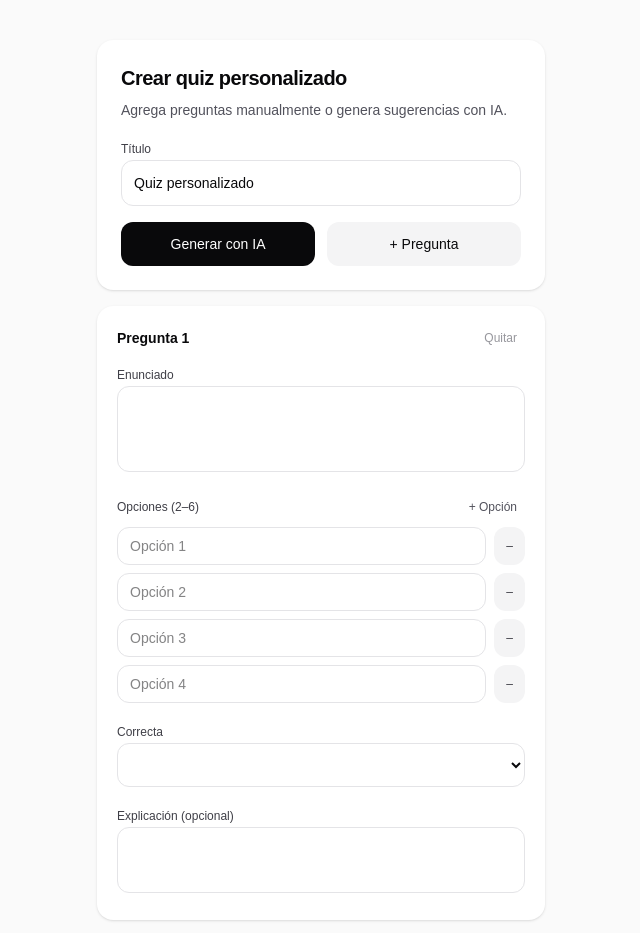
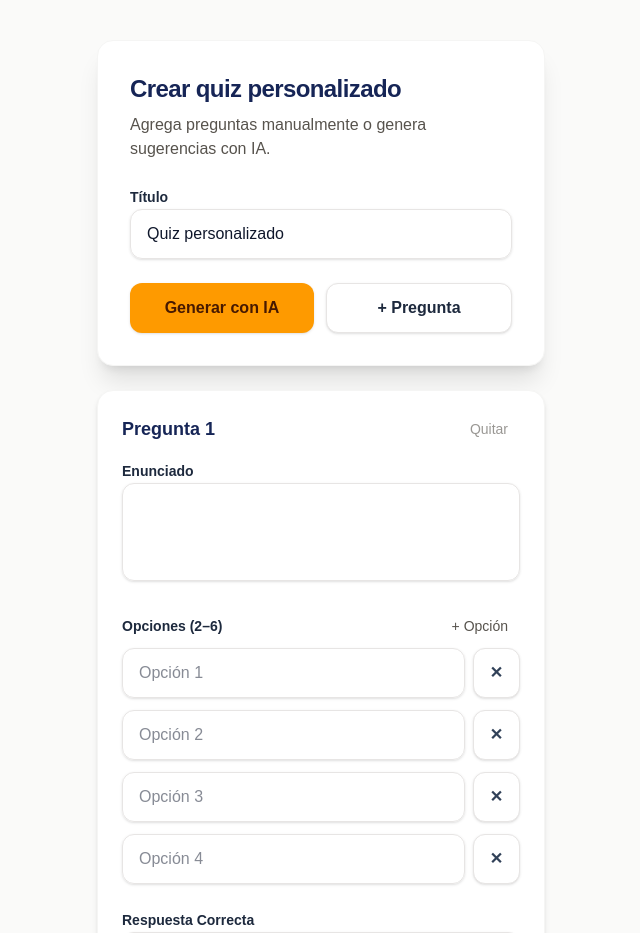
Before and after one commit to tizendark/Logos-Match, a Next.js app in the folder logos-match/: page /host/custom in a window 1280 px wide. Shown: the top 933 px of the page, without its empty margins (319-959 px from the left). Built offline with nearby package versions, Linux system fonts and the light colour scheme.

Commit message:
style: apply DESIGN.md guidelines to existing UI

```diff
--- a/logos-match/src/app/host/custom/page.tsx
+++ b/logos-match/src/app/host/custom/page.tsx
@@ -179,30 +179,30 @@ export default function HostCustomQuizPage() {
   }
 
   return (
-    <div className="flex flex-1 flex-col items-center bg-zinc-50 px-4 py-10 text-zinc-950">
-      <main className="w-full max-w-md space-y-4">
-        <div className="rounded-2xl bg-white p-6 shadow-sm">
-          <h1 className="text-xl font-semibold tracking-tight">
+    <div className="flex flex-1 flex-col items-center bg-stone-50 px-4 py-10 text-slate-900">
+      <main className="w-full max-w-md space-y-6">
+        <div className="rounded-2xl bg-white p-8 shadow-xl border border-stone-100">
+          <h1 className="text-2xl font-bold tracking-tight text-blue-950">
             Crear quiz personalizado
           </h1>
-          <p className="mt-2 text-sm text-zinc-600">
+          <p className="mt-2 text-base text-stone-600">
             Agrega preguntas manualmente o genera sugerencias con IA.
           </p>
 
-          <div className="mt-4 space-y-2">
-            <label className="text-xs font-medium text-zinc-700">Título</label>
+          <div className="mt-6 space-y-2">
+            <label className="text-sm font-semibold text-slate-800">Título</label>
             <input
-              className="w-full rounded-xl border border-zinc-200 px-3 py-3 text-sm outline-none focus:border-zinc-400"
+              className="w-full rounded-xl border border-stone-200 px-4 py-3 text-base outline-none focus:border-blue-500 focus:ring-1 focus:ring-blue-500 transition-all shadow-sm"
               value={title}
               onChange={(e) => setTitle(e.target.value)}
               disabled={isPending}
             />
           </div>
 
-          <div className="mt-4 flex gap-3">
+          <div className="mt-6 flex gap-3">
             <button
               type="button"
-              className="flex-1 rounded-xl bg-zinc-950 px-4 py-3 text-sm font-medium text-white disabled:opacity-60"
+              className="flex-1 rounded-xl bg-amber-500 px-4 py-3 text-base font-semibold text-amber-950 hover:bg-amber-600 transition-all shadow-sm disabled:opacity-60"
               onClick={generateWithAi}
               disabled={isPending}
             >
@@ -210,7 +210,7 @@ export default function HostCustomQuizPage() {
             </button>
             <button
               type="button"
-              className="flex-1 rounded-xl bg-zinc-100 px-4 py-3 text-sm font-medium text-zinc-950 disabled:opacity-60"
+              className="flex-1 rounded-xl bg-white border border-stone-200 px-4 py-3 text-base font-semibold text-slate-800 hover:bg-stone-50 transition-all shadow-sm hover:shadow disabled:opacity-60"
               onClick={addQuestion}
               disabled={isPending}
             >
@@ -225,12 +225,12 @@ export default function HostCustomQuizPage() {
           const correctIndex = Math.min(q.correctIndex, maxCorrectIndex)
 
           return (
-            <div key={qIndex} className="rounded-2xl bg-white p-5 shadow-sm">
+            <div key={qIndex} className="rounded-2xl bg-white p-6 shadow-md border border-stone-100">
               <div className="flex items-center justify-between gap-3">
-                <p className="text-sm font-semibold">Pregunta {qIndex + 1}</p>
+                <p className="text-lg font-bold text-blue-950">Pregunta {qIndex + 1}</p>
                 <button
                   type="button"
-                  className="rounded-lg px-2 py-1 text-xs font-medium text-zinc-600 hover:bg-zinc-50 disabled:opacity-60"
+                  className="rounded-lg px-3 py-1 text-sm font-medium text-stone-600 hover:bg-red-50 hover:text-red-600 transition-colors disabled:opacity-60"
                   onClick={() => removeQuestion(qIndex)}
                   disabled={isPending || questions.length === 1}
                 >
@@ -238,12 +238,12 @@ export default function HostCustomQuizPage() {
                 </button>
               </div>
 
-              <div className="mt-3 space-y-2">
-                <label className="text-xs font-medium text-zinc-700">
+              <div className="mt-4 space-y-2">
+                <label className="text-sm font-semibold text-slate-800">
                   Enunciado
                 </label>
                 <textarea
-                  className="w-full resize-none rounded-xl border border-zinc-200 px-3 py-3 text-sm outline-none focus:border-zinc-400"
+                  className="w-full resize-none rounded-xl border border-stone-200 px-4 py-3 text-base outline-none focus:border-blue-500 focus:ring-1 focus:ring-blue-500 transition-all shadow-sm"
                   rows={3}
                   value={q.prompt}
                   onChange={(e) => updateQuestion(qIndex, { prompt: e.target.value })}
@@ -251,14 +251,14 @@ export default function HostCustomQuizPage() {
                 />
               </div>
 
-              <div className="mt-4 space-y-2">
+              <div className="mt-6 space-y-2">
                 <div className="flex items-center justify-between">
-                  <label className="text-xs font-medium text-zinc-700">
+                  <label className="text-sm font-semibold text-slate-800">
                     Opciones (2–6)
                   </label>
                   <button
                     type="button"
-                    className="rounded-lg px-2 py-1 text-xs font-medium text-zinc-600 hover:bg-zinc-50 disabled:opacity-60"
+                    className="rounded-lg px-3 py-1 text-sm font-medium text-stone-600 hover:bg-stone-100 transition-colors disabled:opacity-60"
                     onClick={() => addOption(qIndex)}
                     disabled={isPending || normalizedOptions.length >= 6}
                   >
@@ -266,11 +266,11 @@ export default function HostCustomQuizPage() {
                   </button>
                 </div>
 
-                <div className="space-y-2">
+                <div className="space-y-3">
                   {q.options.map((opt, optIndex) => (
                     <div key={optIndex} className="flex gap-2">
                       <input
-                        className="flex-1 rounded-xl border border-zinc-200 px-3 py-2 text-sm outline-none focus:border-zinc-400"
+                        className="flex-1 rounded-xl border border-stone-200 px-4 py-3 text-base outline-none focus:border-blue-500 focus:ring-1 focus:ring-blue-500 transition-all shadow-sm"
                         value={opt}
                         onChange={(e) => updateOption(qIndex, optIndex, e.target.value)}
                         disabled={isPending}
@@ -278,23 +278,23 @@ export default function HostCustomQuizPage() {
                       />
                       <button
                         type="button"
-                        className="shrink-0 rounded-xl bg-zinc-100 px-3 py-2 text-xs font-medium text-zinc-700 disabled:opacity-60"
+                        className="shrink-0 rounded-xl bg-white border border-stone-200 px-4 py-3 text-base font-bold text-slate-700 hover:bg-red-50 hover:text-red-600 hover:border-red-200 transition-all shadow-sm disabled:opacity-60"
                         onClick={() => removeOption(qIndex, optIndex)}
                         disabled={isPending || q.options.length <= 2}
                       >
-                        –
+                        ✕
                       </button>
                     </div>
                   ))}
                 </div>
               </div>
 
-              <div className="mt-4 space-y-2">
-                <label className="text-xs font-medium text-zinc-700">
-                  Correcta
+              <div className="mt-6 space-y-2">
+                <label className="text-sm font-semibold text-slate-800">
+                  Respuesta Correcta
                 </label>
                 <select
-                  className="w-full rounded-xl border border-zinc-200 px-3 py-3 text-sm outline-none focus:border-zinc-400"
+                  className="w-full rounded-xl border border-stone-200 px-4 py-3 text-base outline-none focus:border-blue-500 focus:ring-1 focus:ring-blue-500 transition-all shadow-sm bg-white"
                   value={correctIndex}
                   onChange={(e) =>
                     updateQuestion(qIndex, { correctIndex: Number(e.target.value) })
@@ -309,12 +309,12 @@ export default function HostCustomQuizPage() {
                 </select>
               </div>
 
-              <div className="mt-4 space-y-2">
-                <label className="text-xs font-medium text-zinc-700">
+              <div className="mt-6 space-y-2">
+                <label className="text-sm font-semibold text-slate-800">
                   Explicación (opcional)
                 </label>
                 <textarea
-                  className="w-full resize-none rounded-xl border border-zinc-200 px-3 py-3 text-sm outline-none focus:border-zinc-400"
+                  className="w-full resize-none rounded-xl border border-stone-200 px-4 py-3 text-base outline-none focus:border-blue-500 focus:ring-1 focus:ring-blue-500 transition-all shadow-sm"
                   rows={2}
                   value={q.explanation ?? ''}
                   onChange={(e) =>
@@ -327,18 +327,18 @@ export default function HostCustomQuizPage() {
           )
         })}
 
-        <div className="rounded-2xl bg-white p-6 shadow-sm">
+        <div className="rounded-2xl bg-white p-8 shadow-xl border border-stone-100">
           <button
             type="button"
-            className="w-full rounded-xl bg-zinc-950 px-4 py-3 text-sm font-medium text-white disabled:opacity-60"
+            className="w-full rounded-xl bg-amber-500 px-4 py-3 text-base font-bold text-amber-950 hover:bg-amber-600 transition-all shadow-sm disabled:opacity-60"
             onClick={createRoom}
             disabled={!canCreate || isPending}
           >
             Crear sala con este quiz
           </button>
-          {error ? <p className="mt-3 text-sm text-red-600">{error}</p> : null}
+          {error ? <p className="mt-4 text-sm font-medium text-red-600 bg-red-50 p-3 rounded-xl">{error}</p> : null}
           {!hostToken ? (
-            <p className="mt-3 text-sm text-zinc-600">
+            <p className="mt-4 text-sm text-stone-600 text-center animate-pulse">
               Inicializando sesión de Host…
             </p>
           ) : null}
--- a/logos-match/src/app/host/page.tsx
+++ b/logos-match/src/app/host/page.tsx
@@ -9,17 +9,17 @@ export default function HostHomePage() {
   const hostToken = useHostToken()
 
   return (
-    <div className="flex flex-1 flex-col items-center justify-center bg-zinc-50 px-4 py-10 text-zinc-950">
-      <main className="w-full max-w-md rounded-2xl bg-white p-6 shadow-sm">
-        <h1 className="text-xl font-semibold tracking-tight">Panel del Host</h1>
-        <p className="mt-2 text-sm text-zinc-600">
+    <div className="flex flex-1 flex-col items-center justify-center bg-stone-50 px-4 py-10 text-slate-900">
+      <main className="w-full max-w-md rounded-2xl bg-white p-8 shadow-xl border border-stone-100">
+        <h1 className="text-3xl font-bold tracking-tight text-blue-950">Panel del Host</h1>
+        <p className="mt-2 text-base text-stone-600 leading-relaxed">
           Elige cómo quieres crear el quiz.
         </p>
 
-        <div className="mt-6 space-y-3">
+        <div className="mt-8 space-y-4">
           <button
             type="button"
-            className="w-full rounded-xl bg-zinc-950 px-4 py-3 text-sm font-medium text-white disabled:opacity-60"
+            className="w-full rounded-xl bg-amber-500 px-4 py-3 text-base font-semibold text-amber-950 hover:bg-amber-600 transition-all shadow-sm disabled:opacity-60"
             onClick={() => router.push('/host/templates')}
             disabled={!hostToken}
           >
@@ -27,7 +27,7 @@ export default function HostHomePage() {
           </button>
           <button
             type="button"
-            className="w-full rounded-xl bg-zinc-100 px-4 py-3 text-sm font-medium text-zinc-950 disabled:opacity-60"
+            className="w-full rounded-xl bg-white border border-stone-200 px-4 py-3 text-base font-semibold text-slate-800 hover:bg-stone-50 transition-all shadow-sm hover:shadow disabled:opacity-60"
             onClick={() => router.push('/host/custom')}
             disabled={!hostToken}
           >
--- a/logos-match/src/app/host/templates/page.tsx
+++ b/logos-match/src/app/host/templates/page.tsx
@@ -52,34 +52,34 @@ export default function HostTemplatesPage() {
   }
 
   return (
-    <div className="flex flex-1 flex-col items-center bg-zinc-50 px-4 py-10 text-zinc-950">
-      <main className="w-full max-w-md">
-        <div className="rounded-2xl bg-white p-6 shadow-sm">
-          <h1 className="text-xl font-semibold tracking-tight">
+    <div className="flex flex-1 flex-col items-center bg-stone-50 px-4 py-10 text-slate-900">
+      <main className="w-full max-w-md space-y-6">
+        <div className="rounded-2xl bg-white p-8 shadow-xl border border-stone-100">
+          <h1 className="text-3xl font-bold tracking-tight text-blue-950">
             Elegir plantilla
           </h1>
-          <p className="mt-2 text-sm text-zinc-600">
+          <p className="mt-2 text-base text-stone-600">
             Selecciona un set predefinido y crea la sala en segundos.
           </p>
         </div>
 
-        <div className="mt-4 space-y-3">
+        <div className="space-y-4">
           {templates.map((t) => (
             <div
               key={t.id}
-              className="rounded-2xl bg-white p-5 shadow-sm"
+              className="rounded-2xl bg-white p-6 shadow-md border border-stone-100 hover:shadow-lg transition-shadow"
             >
               <div className="flex items-start justify-between gap-4">
                 <div>
-                  <h2 className="text-sm font-semibold">{t.title}</h2>
-                  <p className="mt-1 text-xs text-zinc-600">
+                  <h2 className="text-lg font-bold text-slate-800">{t.title}</h2>
+                  <p className="mt-1 text-sm font-medium text-amber-600">
                     {t.category ?? 'Sin categoría'}
                     {t.difficulty ? ` • ${t.difficulty}` : ''}
                   </p>
                 </div>
                 <button
                   type="button"
-                  className="shrink-0 rounded-xl bg-zinc-950 px-3 py-2 text-xs font-medium text-white disabled:opacity-60"
+                  className="shrink-0 rounded-xl bg-amber-500 px-4 py-2 text-sm font-bold text-amber-950 hover:bg-amber-600 transition-all shadow-sm disabled:opacity-60"
                   onClick={() => createRoomFromTemplate(t.id)}
                   disabled={isPending || !hostToken}
                 >
@@ -87,18 +87,18 @@ export default function HostTemplatesPage() {
                 </button>
               </div>
               {t.description ? (
-                <p className="mt-3 text-sm text-zinc-700">{t.description}</p>
+                <p className="mt-4 text-sm text-stone-600 leading-relaxed">{t.description}</p>
               ) : null}
             </div>
           ))}
           {templates.length === 0 ? (
-            <div className="rounded-2xl bg-white p-5 text-sm text-zinc-600 shadow-sm">
+            <div className="rounded-2xl bg-white p-8 text-center text-stone-500 italic shadow-sm border border-stone-100">
               No hay plantillas disponibles todavía.
             </div>
           ) : null}
         </div>
 
-        {error ? <p className="mt-4 text-sm text-red-600">{error}</p> : null}
+        {error ? <p className="mt-4 rounded-xl bg-red-50 p-4 text-sm font-medium text-red-600">{error}</p> : null}
       </main>
     </div>
   )
--- a/logos-match/src/app/layout.tsx
+++ b/logos-match/src/app/layout.tsx
@@ -13,8 +13,8 @@ const geistMono = Geist_Mono({
 });
 
 export const metadata: Metadata = {
-  title: "Create Next App",
-  description: "Generated by create next app",
+  title: "Logos Match",
+  description: "Juego de Trivia Bíblica + Triqui",
 };
 
 export default function RootLayout({
--- a/logos-match/src/app/page.tsx
+++ b/logos-match/src/app/page.tsx
@@ -31,17 +31,17 @@ export default function Home() {
   }
 
   return (
-    <div className="flex flex-1 flex-col items-center justify-center bg-zinc-50 px-4 py-10 text-zinc-950">
-      <main className="w-full max-w-md rounded-2xl bg-white p-6 shadow-sm">
-        <h1 className="text-2xl font-semibold tracking-tight">Logos Match</h1>
-        <p className="mt-2 text-sm text-zinc-600">
+    <div className="flex flex-1 flex-col items-center justify-center bg-stone-50 px-4 py-10 text-slate-900">
+      <main className="w-full max-w-md rounded-2xl bg-white p-8 shadow-xl border border-stone-100">
+        <h1 className="text-4xl font-bold tracking-tight text-blue-950">Logos Match</h1>
+        <p className="mt-2 text-base text-stone-600 leading-relaxed">
           Crea una sala como Host o únete con un código.
         </p>
 
-        <div className="mt-6 space-y-3">
+        <div className="mt-8 space-y-3">
           <button
             type="button"
-            className="w-full rounded-xl bg-zinc-950 px-4 py-3 text-sm font-medium text-white disabled:opacity-60"
+            className="w-full rounded-xl bg-amber-500 px-4 py-3 text-base font-semibold text-amber-950 hover:bg-amber-600 transition-colors shadow-sm disabled:opacity-60"
             onClick={() => router.push('/host')}
             disabled={isPending}
           >
@@ -49,11 +49,11 @@ export default function Home() {
           </button>
         </div>
 
-        <div className="mt-6 border-t pt-6">
-          <h2 className="text-sm font-semibold">Unirse a una sala</h2>
-          <div className="mt-3 space-y-3">
+        <div className="mt-8 border-t border-stone-100 pt-8">
+          <h2 className="text-xl font-semibold text-slate-800">Unirse a una sala</h2>
+          <div className="mt-4 space-y-4">
             <input
-              className="w-full rounded-xl border border-zinc-200 px-3 py-3 text-sm outline-none focus:border-zinc-400"
+              className="w-full rounded-xl border border-stone-200 px-4 py-3 text-base outline-none focus:border-blue-500 focus:ring-1 focus:ring-blue-500 transition-all"
               placeholder="Código de sala"
               value={code}
               onChange={(e) => setCode(e.target.value.toUpperCase())}
@@ -61,7 +61,7 @@ export default function Home() {
               autoCapitalize="characters"
             />
             <input
-              className="w-full rounded-xl border border-zinc-200 px-3 py-3 text-sm outline-none focus:border-zinc-400"
+              className="w-full rounded-xl border border-stone-200 px-4 py-3 text-base outline-none focus:border-blue-500 focus:ring-1 focus:ring-blue-500 transition-all"
               placeholder="Tu nombre"
               value={name}
               onChange={(e) => setName(e.target.value)}
@@ -69,7 +69,7 @@ export default function Home() {
             />
             <button
               type="button"
-              className="w-full rounded-xl bg-zinc-100 px-4 py-3 text-sm font-medium text-zinc-950 disabled:opacity-60"
+              className="w-full rounded-xl bg-white border border-stone-200 px-4 py-3 text-base font-semibold text-slate-800 hover:bg-stone-50 transition-all shadow-sm hover:shadow disabled:opacity-60"
               onClick={onJoin}
               disabled={isPending || !code.trim() || !name.trim()}
             >
--- a/logos-match/src/components/RoomLobby.tsx
+++ b/logos-match/src/components/RoomLobby.tsx
@@ -49,30 +49,39 @@ export function RoomLobby({ roomId }: { roomId: string }) {
   const status = data.room?.status ?? 'lobby'
 
   return (
-    <div className="flex flex-1 flex-col items-center bg-zinc-50 px-4 py-10 text-zinc-950">
-      <main className="w-full max-w-md space-y-4">
-        <div className="rounded-2xl bg-white p-6 shadow-sm">
-          <h1 className="text-xl font-semibold tracking-tight">Lobby</h1>
-          <p className="mt-2 text-sm text-zinc-600">
-            Código: <span className="font-semibold text-zinc-950">{code}</span>
+    <div className="flex flex-1 flex-col items-center bg-stone-50 px-4 py-10 text-slate-900">
+      <main className="w-full max-w-md space-y-6">
+        <div className="rounded-2xl bg-white p-8 shadow-xl border border-stone-100 text-center">
+          <h1 className="text-3xl font-bold tracking-tight text-blue-950">Lobby</h1>
+          <p className="mt-4 text-base text-stone-600">
+            Código de invitación:
           </p>
-          <p className="mt-1 text-xs text-zinc-500">Estado: {status}</p>
+          <div className="mt-2 text-4xl font-black tracking-widest text-amber-600">
+            {code}
+          </div>
+          <p className="mt-4 inline-block rounded-full bg-blue-50 px-3 py-1 text-xs font-semibold uppercase tracking-wider text-blue-800">
+            Estado: {status}
+          </p>
         </div>
 
-        <div className="rounded-2xl bg-white p-6 shadow-sm">
-          <h2 className="text-sm font-semibold">Jugadores</h2>
-          <ul className="mt-3 space-y-2">
+        <div className="rounded-2xl bg-white p-6 shadow-md border border-stone-100">
+          <h2 className="text-lg font-semibold text-slate-800">Jugadores ({data.players.length})</h2>
+          <ul className="mt-4 space-y-3">
             {data.players.map((p) => (
               <li
                 key={p.id}
-                className="flex items-center justify-between rounded-xl bg-zinc-50 px-3 py-2"
+                className="flex items-center justify-between rounded-xl bg-stone-50 border border-stone-100 px-4 py-3 shadow-sm transition-all"
               >
-                <span className="text-sm font-medium">{p.name}</span>
-                <span className="text-xs text-zinc-600">{p.score} pts</span>
+                <span className="text-base font-medium text-slate-900">{p.name}</span>
+                <span className="rounded-md bg-white px-2 py-1 text-xs font-bold text-stone-600 shadow-sm border border-stone-200">
+                  {p.score} pts
+                </span>
               </li>
             ))}
             {data.players.length === 0 ? (
-              <li className="text-sm text-zinc-600">Aún no hay jugadores.</li>
+              <li className="text-center py-4 text-sm text-stone-500 italic">
+                Esperando a que se unan jugadores...
+              </li>
             ) : null}
           </ul>
         </div>
--- a/logos-match/src/components/TicTacToeBoard.tsx
+++ b/logos-match/src/components/TicTacToeBoard.tsx
@@ -29,7 +29,7 @@ export function TicTacToeBoard({
           const isPlayer2 = cell === player2Id && player2Id !== null
 
           let Icon = null
-          let iconColorClass = 'text-zinc-400'
+          let iconColorClass = 'text-stone-400'
           if (isPlayer1) {
             Icon = X
             iconColorClass = 'text-blue-500'
@@ -38,7 +38,7 @@ export function TicTacToeBoard({
             iconColorClass = 'text-rose-500'
           } else if (cell) {
             Icon = X // Fallback para un jugador desconocido
-            iconColorClass = 'text-zinc-600'
+            iconColorClass = 'text-stone-600'
           }
 
           return (
@@ -48,7 +48,7 @@ export function TicTacToeBoard({
               whileTap={!cell && !disabled ? { scale: 0.92 } : undefined}
               className={`
                 flex items-center justify-center rounded-2xl border-2 text-4xl shadow-sm transition-colors sm:text-6xl
-                ${cell ? 'border-zinc-200 bg-white' : 'border-zinc-100 bg-zinc-50 hover:bg-zinc-100'}
+                ${cell ? 'border-stone-200 bg-white' : 'border-stone-100 bg-stone-50 hover:bg-stone-100'}
                 ${isWinnerCell ? 'border-green-300 bg-green-50 ring-4 ring-green-500/20' : ''}
                 ${disabled && !cell ? 'cursor-not-allowed opacity-60' : 'cursor-pointer'}
               `}
```
